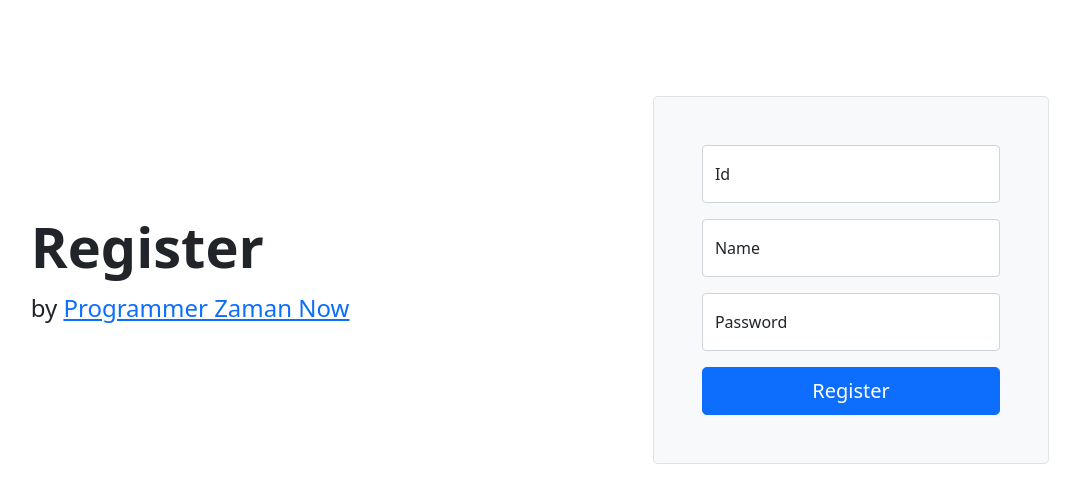
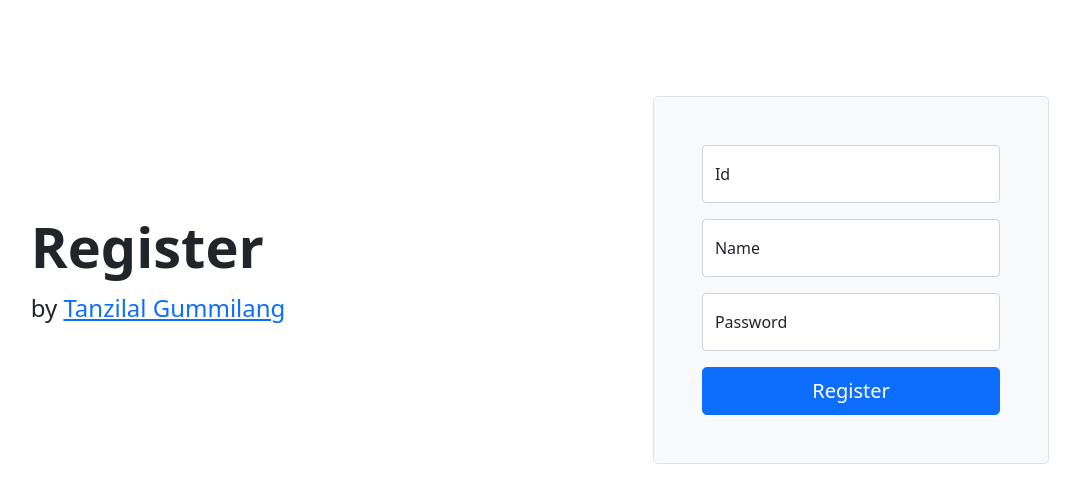
Before and after one commit to TanzilalGummilang/php_login-management_pzn, a PHP site: page /users/register in a window 1280 px wide. Shown: the top 503 px of the page, without its empty margins (100-1180 px from the left). Run offline with PHP 8.4, Linux system fonts and the light colour scheme; data that the repository does not hold is empty.

Commit message:
update: view link href dari website programmer zaman now jadi ke github tanzilal gummilang

```diff
--- a/app/View/Home/dashboard.php
+++ b/app/View/Home/dashboard.php
@@ -2,7 +2,7 @@
   <div class="row align-items-center g-lg-5 py-5">
     <div class="col-lg-7 text-center text-lg-start">
       <h1 class="display-4 fw-bold lh-1 mb-3">Hello, <?= $model['user']['name'] ?? "People"; ?></h1>
-      <p class="col-lg-10 fs-4">by <a target="_blank" href="https://www.programmerzamannow.com/">Programmer Zaman Now</a></p>
+      <p class="col-lg-10 fs-4">by <a target="_blank" href="https://github.com/TanzilalGummilang">Tanzilal Gummilang</a></p>
     </div>
     <div class="col-md-10 mx-auto col-lg-5">
       <div class="p-4 p-md-5 border rounded-3 bg-light">
--- a/app/View/Home/index.php
+++ b/app/View/Home/index.php
@@ -3,7 +3,7 @@
 
     <div class="col-lg-7 text-center text-lg-start">
       <h1 class="display-4 fw-bold lh-1 mb-3">Login Management</h1>
-      <p class="col-lg-10 fs-4">by <a target="_blank" href="https://www.programmerzamannow.com/">Programmer Zaman Now</a></p>
+      <p class="col-lg-10 fs-4">by <a target="_blank" href="https://github.com/TanzilalGummilang">Tanzilal Gummilang</a></p>
     </div>
 
     <div class="col-md-10 mx-auto col-lg-5">
--- a/app/View/User/login.php
+++ b/app/View/User/login.php
@@ -11,8 +11,7 @@
   <div class="row align-items-center g-lg-5 py-5">
     <div class="col-lg-7 text-center text-lg-start">
       <h1 class="display-4 fw-bold lh-1 mb-3">Login</h1>
-      <p class="col-lg-10 fs-4">by <a target="_blank" href="https://www.programmerzamannow.com/">Programmer Zaman
-        Now</a></p>
+      <p class="col-lg-10 fs-4">by <a target="_blank" href="https://github.com/TanzilalGummilang">Tanzilal Gummilang</a></p>
     </div>
     <div class="col-md-10 mx-auto col-lg-5">
       <form class="p-4 p-md-5 border rounded-3 bg-light" method="post" action="/users/login">
--- a/app/View/User/password.php
+++ b/app/View/User/password.php
@@ -11,7 +11,7 @@
   <div class="row align-items-center g-lg-5 py-5">
     <div class="col-lg-7 text-center text-lg-start">
         <h1 class="display-4 fw-bold lh-1 mb-3">Password</h1>
-        <p class="col-lg-10 fs-4">by <a target="_blank" href="https://www.programmerzamannow.com/">Programmer Zaman Now</a></p>
+        <p class="col-lg-10 fs-4">by <a target="_blank" href="https://github.com/TanzilalGummilang">Tanzilal Gummilang</a></p>
     </div>
     <div class="col-md-10 mx-auto col-lg-5">
       <form class="p-4 p-md-5 border rounded-3 bg-light" method="post" action="/users/password">
--- a/app/View/User/profile.php
+++ b/app/View/User/profile.php
@@ -11,7 +11,7 @@
   <div class="row align-items-center g-lg-5 py-5">
     <div class="col-lg-7 text-center text-lg-start">
       <h1 class="display-4 fw-bold lh-1 mb-3">Profile</h1>
-      <p class="col-lg-10 fs-4">by <a target="_blank" href="https://www.programmerzamannow.com/">Programmer Zaman Now</a></p>
+      <p class="col-lg-10 fs-4">by <a target="_blank" href="https://github.com/TanzilalGummilang">Tanzilal Gummilang</a></p>
     </div>
     <div class="col-md-10 mx-auto col-lg-5">
       <form class="p-4 p-md-5 border rounded-3 bg-light" method="post" action="/users/profile">
--- a/app/View/User/register.php
+++ b/app/View/User/register.php
@@ -11,7 +11,7 @@
   <div class="row align-items-center g-lg-5 py-5">
     <div class="col-lg-7 text-center text-lg-start">
       <h1 class="display-4 fw-bold lh-1 mb-3">Register</h1>
-      <p class="col-lg-10 fs-4">by <a target="_blank" href="https://www.programmerzamannow.com/">Programmer Zaman Now</a></p>
+      <p class="col-lg-10 fs-4">by <a target="_blank" href="https://github.com/TanzilalGummilang">Tanzilal Gummilang</a></p>
     </div>
     <div class="col-md-10 mx-auto col-lg-5">
       <form class="p-4 p-md-5 border rounded-3 bg-light" method="post" action="/users/register">
```
